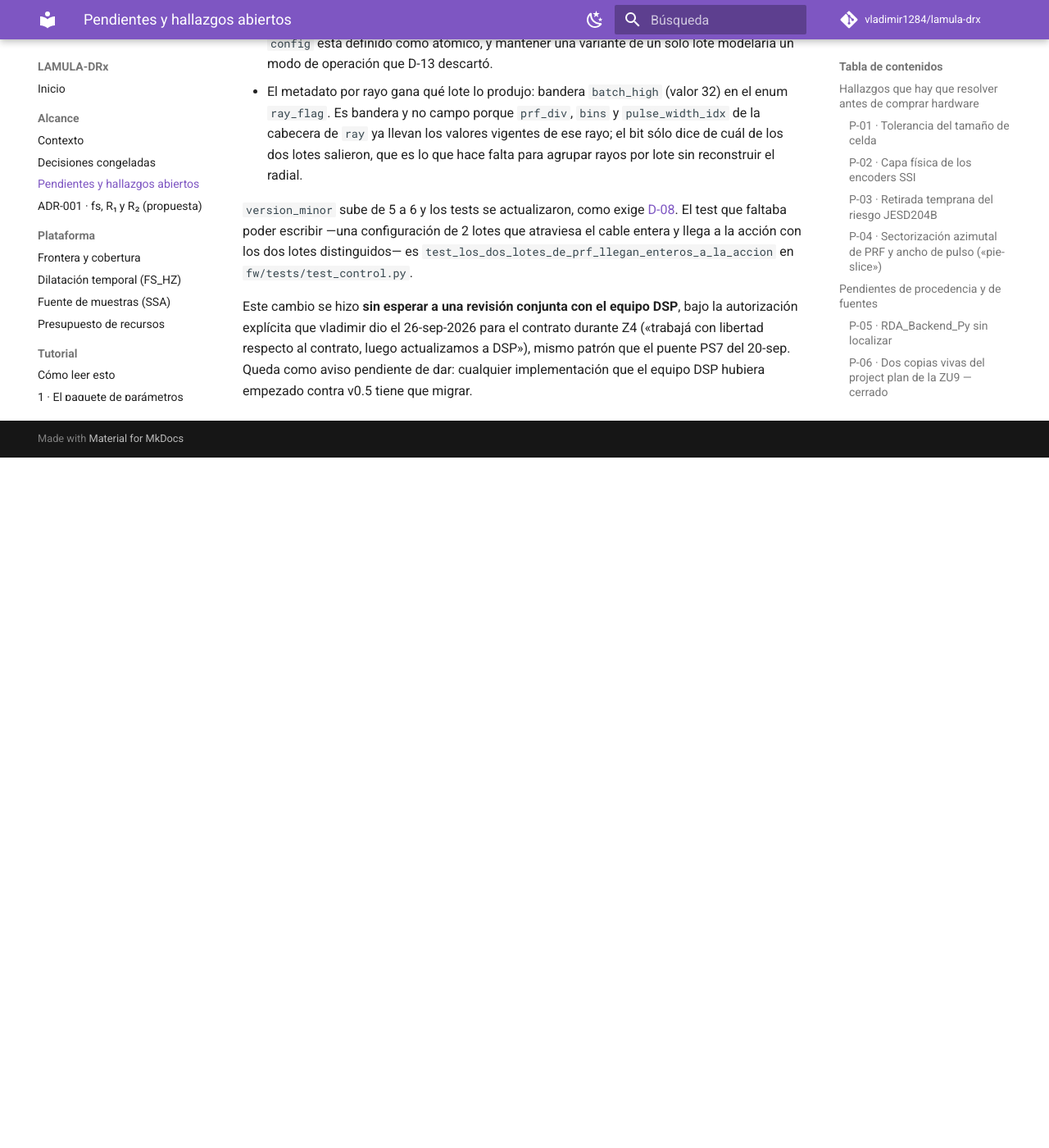
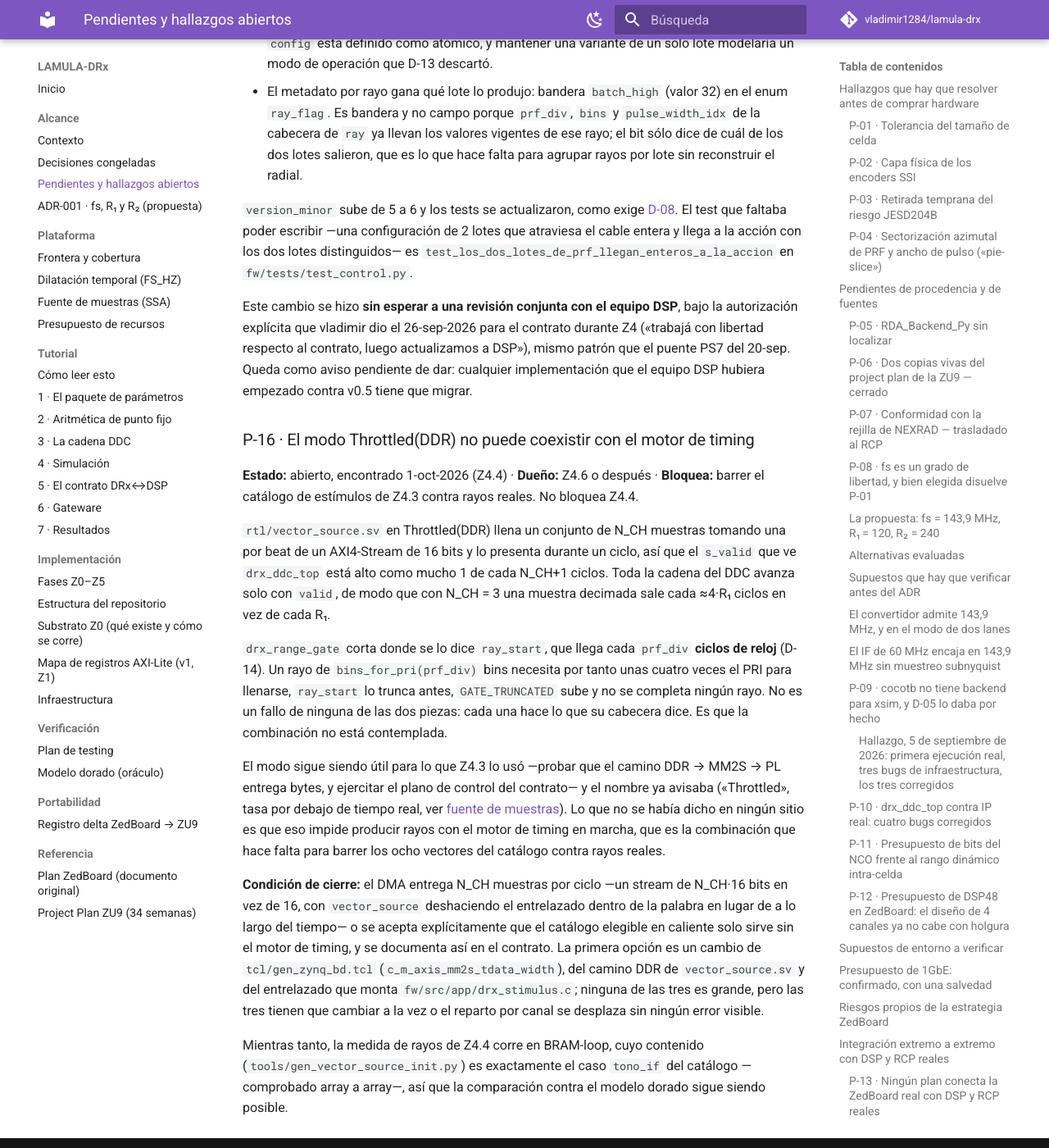
Before and after one commit to vladimir1284/lamula-drx, an MkDocs documentation site: the page built from docs/alcance/pendientes.md, in a window 1280 px wide and 1400 px high, scrolled down 46110 px. Shown: the whole window at 82% size. Built offline with MkDocs 1.6.1 and Material for MkDocs 9.7.7, drawn with Linux system fonts in a browser that asks for light colours; comment, search, counter and statistics services are not loaded; before the commit the page ends 46668 px from its top, so only the background shows below that.

Commit message:
docs: P-16 -- Throttled(DDR) y el motor de timing no coexisten
En Throttled(DDR), `vector_source` junta N_CH muestras de un stream de
16 bits y presenta el conjunto un ciclo, asi que `s_valid` hacia el DDC
esta alto 1 de cada N_CH+1 ciclos. La cadena solo avanza con `valid`, de
modo que con N_CH=3 una muestra decimada sale cada ~4*R1 ciclos.

`drx_range_gate` corta donde dice `ray_start`, que llega cada `prf_div`
CICLOS DE RELOJ. El rayo necesita unas cuatro veces el PRI para
llenarse, `ray_start` lo trunca antes y no se completa ninguno. Cada
pieza hace lo que su cabecera dice; lo que no estaba contemplado es la
combinacion.

El nombre del modo ya avisaba de la tasa, pero en ningun sitio se decia
que eso impide producir rayos con el motor en marcha -- que es justo la
combinacion que hace falta para barrer los ocho vectores del catalogo
contra rayos reales.

La medida de rayos de Z4.4 corre por eso en BRAM-loop. Su contenido es
exactamente el caso `tono_if` del catalogo, comprobado array a array, de
modo que la comparacion contra el modelo dorado sigue siendo posible.

Co-Authored-By: Claude Opus 5 <noreply@anthropic.com>

```diff
--- a/docs/alcance/pendientes.md
+++ b/docs/alcance/pendientes.md
@@ -1953,3 +1953,37 @@ explícita que vladimir dio el 26-sep-2026 para el contrato durante Z4 («trabaj
 respecto al contrato, luego actualizamos a DSP»), mismo patrón que el puente PS7 del 20-sep. Queda
 como aviso pendiente de dar: cualquier implementación que el equipo DSP hubiera empezado contra
 v0.5 tiene que migrar.
+
+### P-16 · El modo Throttled(DDR) no puede coexistir con el motor de timing { #p-16 }
+
+**Estado:** abierto, encontrado 1-oct-2026 (Z4.4) · **Dueño:** Z4.6 o después · **Bloquea:**
+barrer el catálogo de estímulos de Z4.3 contra rayos reales. No bloquea Z4.4.
+
+`rtl/vector_source.sv` en Throttled(DDR) llena un conjunto de N_CH muestras tomando una por beat de
+un AXI4-Stream de 16 bits y lo presenta durante un ciclo, así que el `s_valid` que ve
+`drx_ddc_top` está alto como mucho 1 de cada N_CH+1 ciclos. Toda la cadena del DDC avanza solo con
+`valid`, de modo que con N_CH = 3 una muestra decimada sale cada ≈4·R₁ ciclos en vez de cada R₁.
+
+`drx_range_gate` corta donde se lo dice `ray_start`, que llega cada `prf_div` **ciclos de reloj**
+(D-14). Un rayo de `bins_for_pri(prf_div)` bins necesita por tanto unas cuatro veces el PRI para
+llenarse, `ray_start` lo trunca antes, `GATE_TRUNCATED` sube y no se completa ningún rayo. No es un
+fallo de ninguna de las dos piezas: cada una hace lo que su cabecera dice. Es que la combinación no
+está contemplada.
+
+El modo sigue siendo útil para lo que Z4.3 lo usó —probar que el camino DDR → MM2S → PL entrega
+bytes, y ejercitar el plano de control del contrato— y el nombre ya avisaba («Throttled», tasa por
+debajo de tiempo real, ver [fuente de muestras](../plataforma/fuente-de-muestras.md)). Lo que no se
+había dicho en ningún sitio es que eso impide producir rayos con el motor de timing en marcha, que
+es la combinación que hace falta para barrer los ocho vectores del catálogo contra rayos reales.
+
+**Condición de cierre:** el DMA entrega N_CH muestras por ciclo —un stream de N_CH·16 bits en vez
+de 16, con `vector_source` deshaciendo el entrelazado dentro de la palabra en lugar de a lo largo
+del tiempo— o se acepta explícitamente que el catálogo elegible en caliente solo sirve sin el motor
+de timing, y se documenta así en el contrato. La primera opción es un cambio de
+`tcl/gen_zynq_bd.tcl` (`c_m_axis_mm2s_tdata_width`), del camino DDR de `vector_source.sv` y del
+entrelazado que monta `fw/src/app/drx_stimulus.c`; ninguna de las tres es grande, pero las tres
+tienen que cambiar a la vez o el reparto por canal se desplaza sin ningún error visible.
+
+Mientras tanto, la medida de rayos de Z4.4 corre en BRAM-loop, cuyo contenido
+(`tools/gen_vector_source_init.py`) es exactamente el caso `tono_if` del catálogo —comprobado array
+a array—, así que la comparación contra el modelo dorado sigue siendo posible.
--- a/docs/plataforma/fuente-de-muestras.md
+++ b/docs/plataforma/fuente-de-muestras.md
@@ -64,6 +64,25 @@ muestras/canal**, es decir 766 µs de señal a 100 MSPS — suficiente para vari
 referencia para corrección, y por eso la limitación de ancho de banda de DDR no compromete la
 validación funcional: solo la fidelidad temporal, que se cubre con BRAM-loop.
 
+!!! warning "1-oct-2026 (Z4.4): *Throttled* y el motor de timing no pueden correr a la vez"
+    «Solo tarda más» es cierto para la aritmética y falso para el range gating, y la diferencia
+    importa en placa. `drx_range_gate` corta rayos donde se lo dice `ray_start`, que viene del motor
+    de timing y llega cada `prf_div` **ciclos de reloj**; el número de bins que caben, en cambio,
+    depende de cuántas muestras VÁLIDAS lleguen en ese tiempo.
+
+    En Throttled(DDR), `vector_source` junta N_CH muestras de un stream de 16 bits —una por beat— y
+    presenta el conjunto un ciclo, así que `s_valid` hacia el DDC está alto como mucho 1 de cada
+    N_CH+1 ciclos. Con N_CH = 3 eso es un cuarto de la tasa: una muestra decimada sale cada ≈4·R₁
+    ciclos en vez de cada R₁, y un rayo de `bins_for_pri(prf_div)` bins necesita unas cuatro veces
+    el PRI. `ray_start` lo trunca antes de completarse, `GATE_TRUNCATED` sube y **no sale ni un
+    rayo entero**.
+
+    Consecuencia práctica: la medida de rayos de Z4.4 corre en BRAM-loop, y el catálogo elegible en
+    caliente de Z4.3 sirve para ejercitar el camino de datos, no para producir rayos con el motor
+    de timing en marcha. Para las dos cosas a la vez haría falta que el DMA entregase N_CH muestras
+    por ciclo, es decir un stream de N_CH·16 bits en vez de 16. Ver
+    [P-16](../alcance/pendientes.md#p-16).
+
 ## Consecuencia para la portabilidad
 
 Cuando llegue la ZU9, la migración de la fuente de muestras es sustituir un módulo que cumple un
```
Also changed, not shown: 2 other files.
